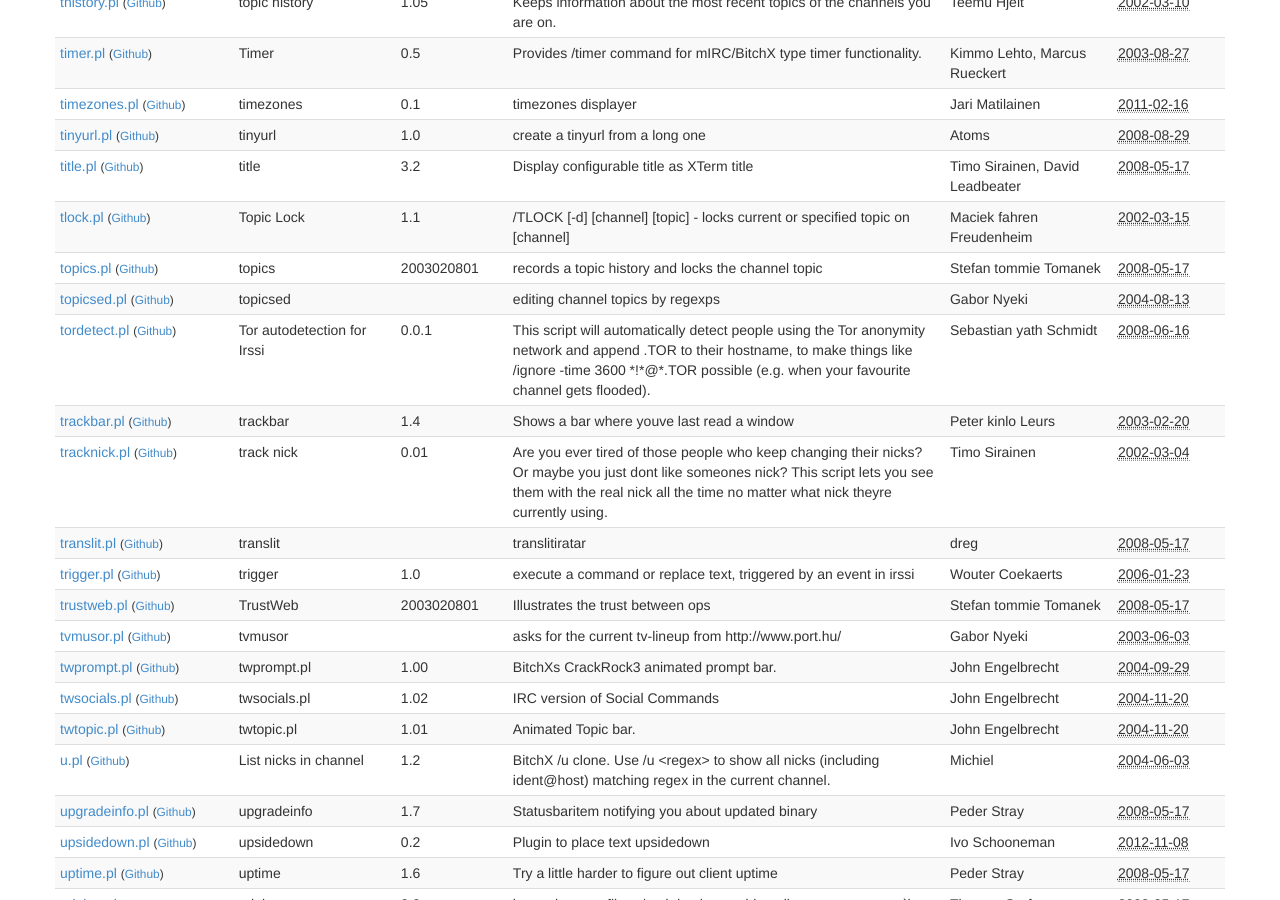
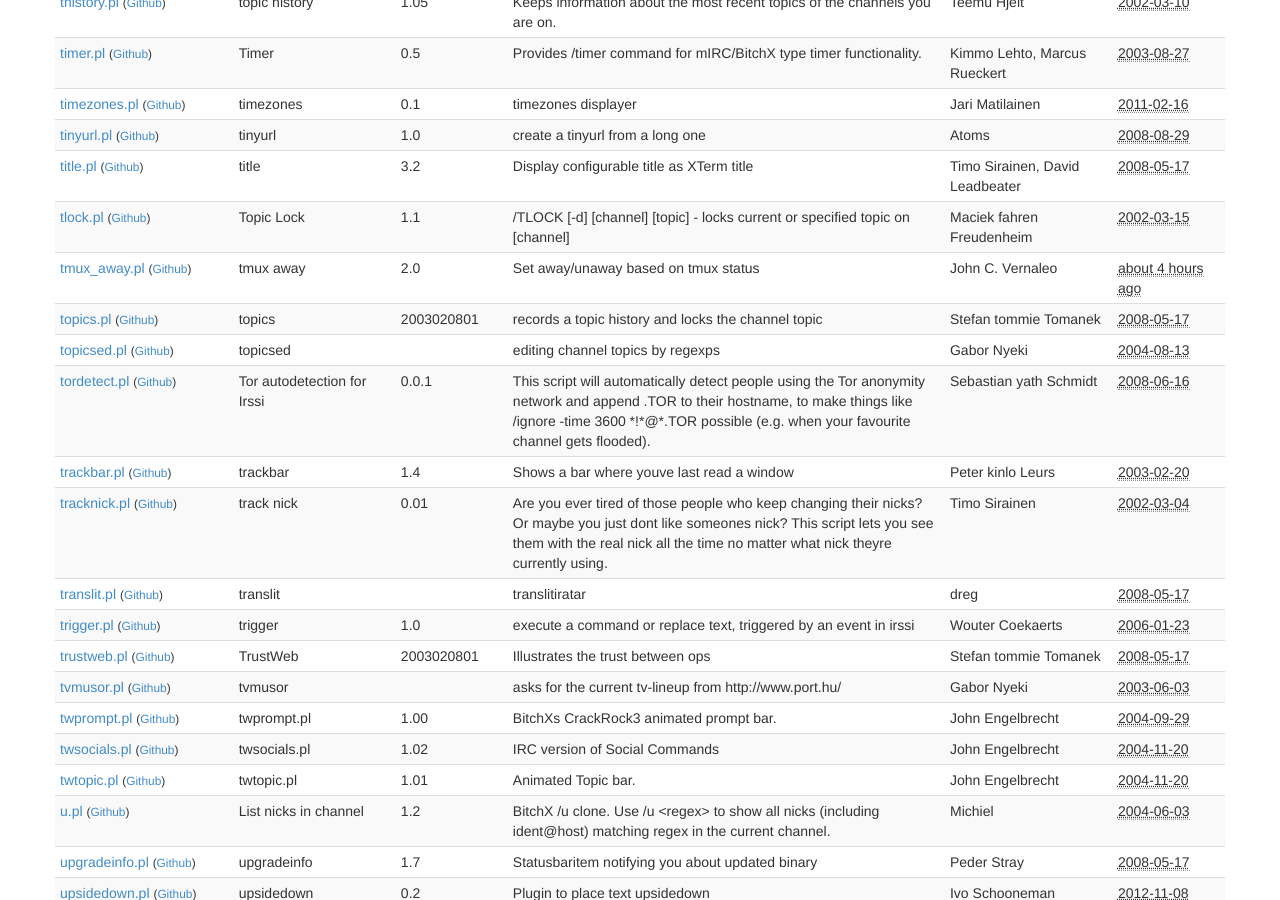
Before and after one commit to irssi/scripts.irssi.org, a Jekyll site: the page built from index.html, in a window 1280 px wide and 900 px high, scrolled down 16005 px. Built offline with Jekyll 4.4.1, drawn with Linux system fonts in a browser that asks for light colours.

Commit message:
Add tmux_away.pl

```diff
--- a/_data/scripts.yaml
+++ b/_data/scripts.yaml
@@ -3685,6 +3685,15 @@
   name: "Topic Lock"
   version: "1.1"
 
+- authors: "John C. Vernaleo"
+  contact: "john@netpurgatory.com"
+  description: "Set away/unaway based on tmux status"
+  filename: "tmux_away.pl"
+  modified: "2014-08-28 16:50:28"
+  license: "GNU GPLv2"
+  name: "tmux away"
+  version: "2.0"
+
 - authors: "Stefan tommie Tomanek"
   commands: "topics"
   contact: "stefan@pico.ruhr.de"
```
Also changed, not shown: 1 other file.
